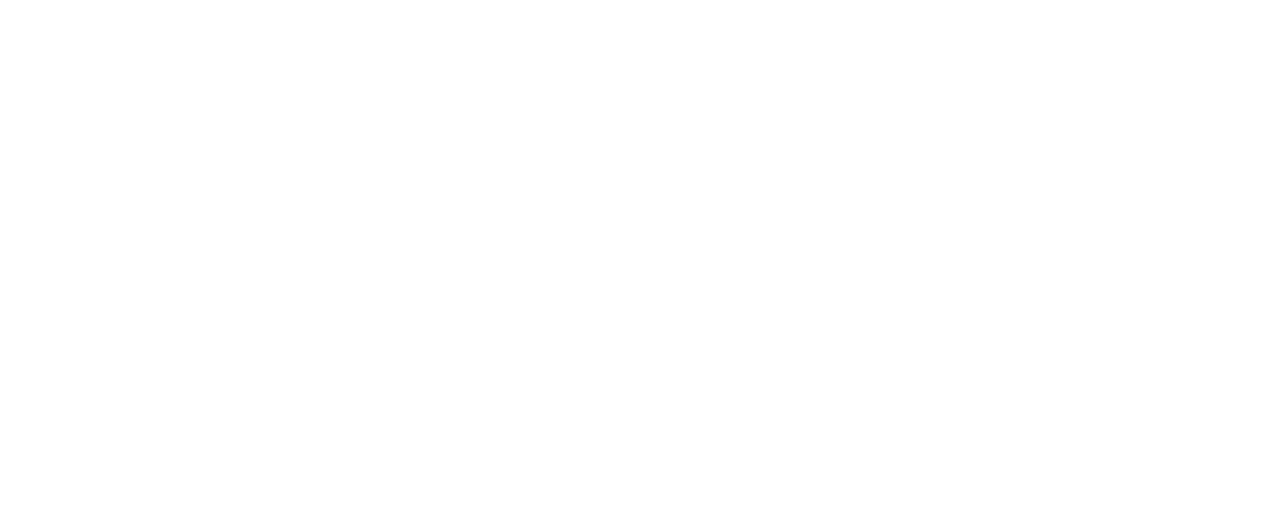
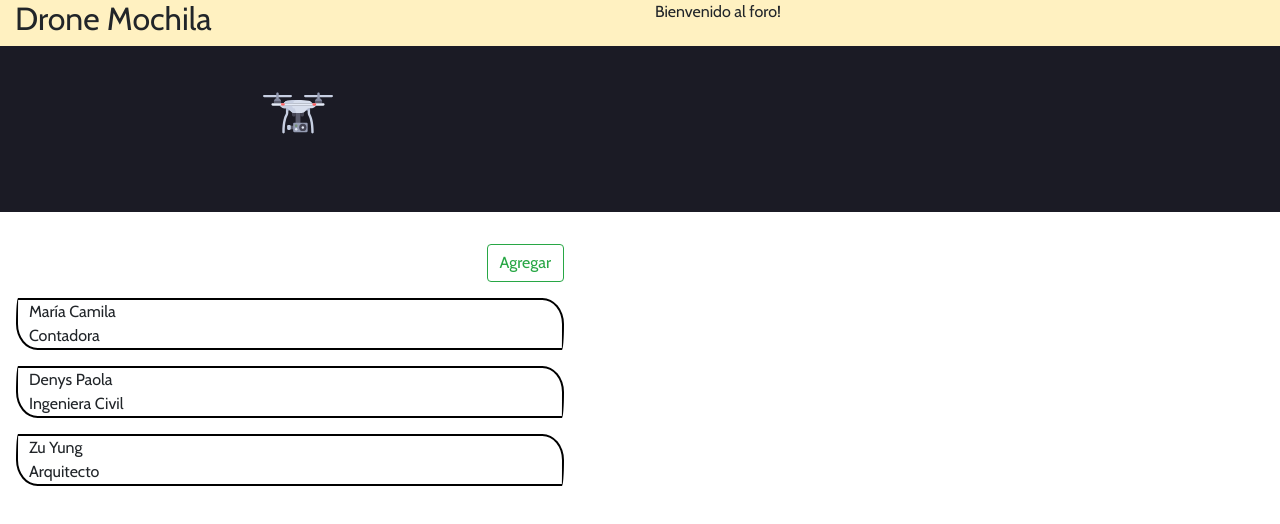
Before and after one commit to EmrajiPower/drone-mochila, a React (Create React App) app: page / in a window 1280 px wide. Shown: the top 524 px of the page. Built offline with nearby package versions, Linux system fonts and the light colour scheme.

Commit message:
Correción de rutas

```diff
--- a/src/App.js
+++ b/src/App.js
@@ -7,8 +7,8 @@
   return (
     <BrowserRouter>
       <Switch>
-        <Route exact path="/principal" component={Principal} />
-        <Route exact path="/principal/agregar" component={Agregar} />
+        <Route exact path="/" component={Principal} />
+        <Route exact path="/agregar" component={Agregar} />
       </Switch>
     </BrowserRouter>
   );
--- a/src/components/cabecera.js
+++ b/src/components/cabecera.js
@@ -1,4 +1,5 @@
 import React from "react";
+import logo from "../imagenes/drone.svg";
 
 class Cabecera extends React.Component {
   render() {
@@ -15,6 +16,13 @@
               </div>
             </div>
           </div>
+          <div className="pancarta">
+            <div className="pancarta-encabezado">
+              <div className="pancarta-container">
+                <img className="pancarta-img" src={logo} alt="logo" />
+              </div>
+            </div>
+          </div>
         </header>
       </div>
     );
--- a/src/components/principal.js
+++ b/src/components/principal.js
@@ -1,7 +1,6 @@
 import React from "react";
 import Cabecera from "./cabecera";
 import Lista from "./lista";
-import logo from "../imagenes/drone.svg";
 import { Link } from "react-router-dom";
 
 class Principal extends React.Component {
@@ -28,17 +27,9 @@
     return (
       <React.Fragment>
         <Cabecera />
-        <div className="pancarta">
-          <div className="pancarta-encabezado">
-            <div className="pancarta-container">
-              <img className="pancarta-img" src={logo} alt="logo" />
-            </div>
-          </div>
-        </div>
-
         <div className="pancarta-container">
           <div className="pancarta-boton">
-            <Link to="/principal/agregar" className="btn btn-outline-success">
+            <Link to="/agregar" className="btn btn-outline-success">
               Agregar
             </Link>
           </div>
```
Also changed, not shown: src/recursos/index.css.
